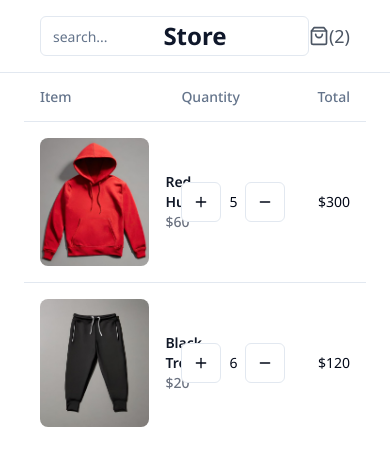
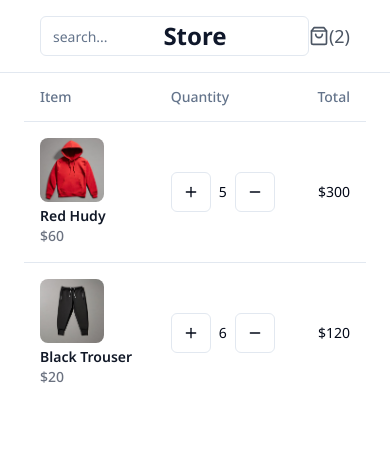
Before and after one commit to ThapaSurace/checkout_design, a React (Vite) app: page / in a window 390 px wide. Shown: the top 466 px of the page. Built offline with nearby package versions, Linux system fonts and the light colour scheme.

Commit message:
update css to make responsive

```diff
--- a/src/components/cart/CartList.tsx
+++ b/src/components/cart/CartList.tsx
@@ -24,11 +24,11 @@ const CartList = () => {
         {cartItems.map((item) => (
           <TableRow key={item.id}>
             <TableCell className="font-medium">
-              <div className="flex items-center space-x-4">
+              <div className="flex flex-col items-start gap-1 sm:gap-2 sm:flex-row sm:items-center">
                 <img
                   src={item.image}
                   alt={item.name}
-                  className="w-32 h-32 object-cover rounded-lg"
+                  className="w-16 h-16 md:w-32 md:h-32 object-cover rounded-lg"
                 />
                 <div>
                   <div className="font-semibold text-gray-900">{item.name}</div>
```
